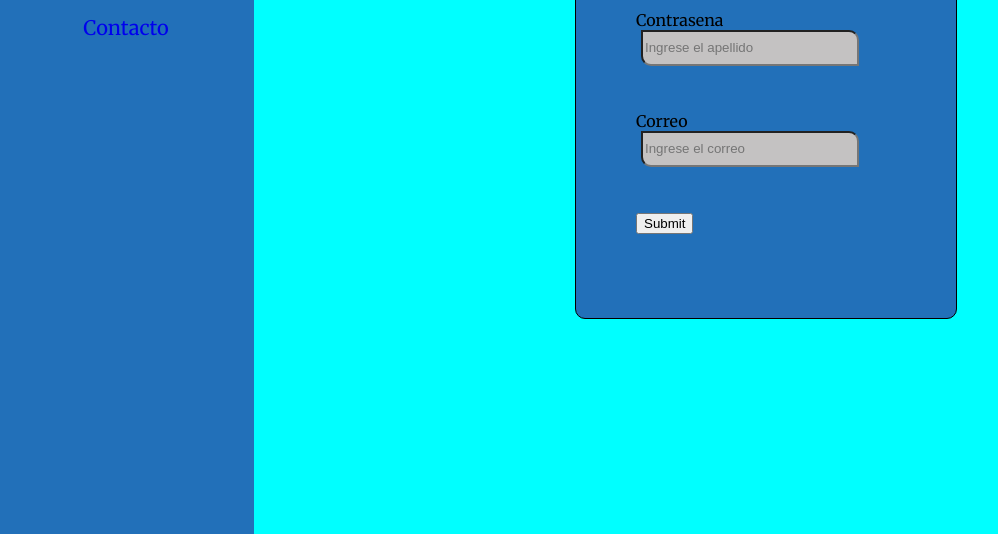
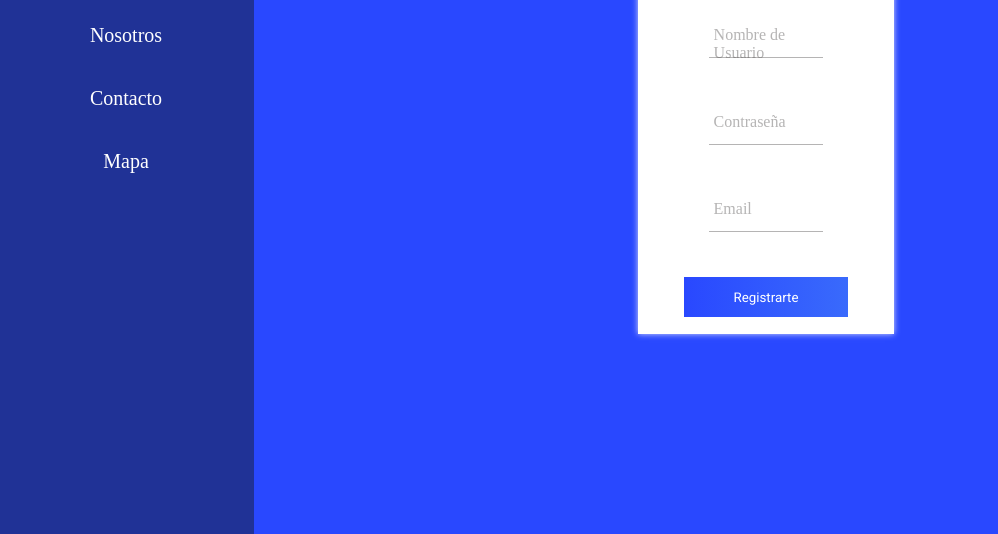
Before and after one commit to Grupo4-UPB-53413/SPRINT1, a plain HTML site: page registro.html in a window 1280 px wide. Shown: the part 266-800 px from the top of the page, without its empty margins (2-1000 px from the left). Drawn offline with Linux system fonts and the light colour scheme.

Commit message:
se modifica registro.html y estilos.css

```diff
--- a/css/estilos.css
+++ b/css/estilos.css
@@ -1,18 +1,42 @@
-@import url('https://fonts.googleapis.com/css2?family=Merriweather&display=swap');
+:root{
+    --colorTextos:#49454567;
+}
+
+*,
+::before,
+::after{
+    margin: 0;
+    padding: 0;
+    box-sizing: border-box;
+}
+#columna_izquierda{
+    background:#0e1644;
+    width: 20%;
+    height: 80%;
+    float:left;
+}
+/*
+body {
+  font-family: "Roboto";
+  background: #396afc;
+  background: -webkit-linear-gradient(to right, #2948ff, #396afc);
+  background: linear-gradient(to right, #2948ff, #396afc);
+  height: 650px;
+  display: flex;
+  justify-content: center;
+  align-items: center;
+}
+*/
 body   {
     padding: 0;
     margin: 0;
     font-family: Monaco, Consolas, "Lucida Console", monospace;
-    background-color: aqua;
+    background:#2948ff;
     word-wrap: break-word;
 }
-#columna_izquierda{
-    width: 20%;
-    height: 100%;
-    float:left;
-}
 #landing_navbar {
-    background-color:rgb(34, 112, 185);
+    /*background-color:rgb(34, 112, 185);*/
+    background:#203296;
     height:100%;
     width:20%;
     position: fixed;
@@ -23,8 +47,8 @@ body   {
     color:white;
 }
 #navbar_logo{
-    height: 100px;
-    width: 100px;
+    height: 250px;
+    width: 250px;
     display:block;
     margin:0 auto;
     text-align: center;
@@ -50,68 +74,23 @@ a:link{
     text-decoration: none;
     font-size: 20px;
     font-family: 'Merriweather', serif;
+    color: white;
 }
 a:visited {
     color: white;
   }
-#btn_Regis{
-    color: black;
-    text-decoration: none;
-    text-align: center;
-    /*font-size: 20px;*/
-    padding-top: 550px;
-}
-
 #columna_derecha{
-
     width: 80%;
     height: 100%;
-    background-color: aqua;
+    background:#2948ff;
     float:right;
     font-family: 'Merriweather', serif;
 }
-
-#formulario{
-   width: 380px;
-   height: 500px;
-   margin: 10px;
-   background: rgb(34, 112, 185);
-   border: solid 1px;
-   border-radius: 10px;
-   margin-left: auto;
-   margin-right: auto;
-
-}
-
-#formulario ul li{
-  text-align: lef;
-  list-style:none;
-  border-radius: 10px;
-  padding:20px;
-}
-
-#columna_derecha h1{
-   text-align: center;
-   color:black;
-}
-#formulario h2{
-    text-align: center;
-}
-
-.controlt{
-    width: 70%;
-    margin-bottom: 5px;
-    margin-left: 5px;
-    background: #c4c2c2;
-    /*border-radius: 20px;*/
-    height: 30px;
-    border-bottom-left-radius: 10px;
-    border-top-right-radius: 10px;
-}
 #contenedor{
+    padding-top: 150px;
     width:1000px;
     height:1000px;
-    background-color: aqua;
+    background:#2948ff;
     font-family: 'Merriweather', serif;
     margin-left: auto;
     margin-right: auto;
@@ -119,7 +98,7 @@ a:visited {
 #encabezado{
     width:1000px;
     height:30%;
-    background-color: aqua;
+    background:#2948ff;
     font-family: 'Merriweather', serif;
     margin-left: auto;
     margin-right: auto;
@@ -128,30 +107,147 @@ a:visited {
 #parrafo_izquierdo{
     width: 50%;
     height: 400px;
-    background-color: aqua;
+    background:#2948ff;
     float:left;
     font-family: 'Merriweather', serif;
-    text-align: center;
+    text-justify: auto;
 }
 
 #parrafo_derecho{
     width: 50%;
     height: 400px;
-    background-color: aqua;
+    background:#2948ff;
     float:right;
     font-family: 'Merriweather', serif;
+    text-justify: auto;
+}
+#logo3,#logo2{
+    padding-left:100px;
+    height: 300px;
+    width: 300px;
+    display:block;
+    margin:0 auto;
     text-align: center;
+    padding: 30px;
+}
+
+h1{
+    text-align: center;
+    font-weight: 700;
+}
+#formulario{
+    padding-top: 150px;
+}
+form{
+    background: #fff;
+    /*padding: 40px 0;*/
+    padding-top: 50px;
+    box-shadow: 0 0 6px 0 rgba(255, 255, 255, 0.8);
+    width:25%;
+    height:450px;
+    margin-left: auto;
+    margin-right: auto;
+}
+
+.form{
+    width:80%;
+    /*margin: auto;*/
+    margin-left: auto;
+    margin-right: auto;
+}
+
+form .grupo{
+    position: relative;
+    margin: 45px;
 }
 /*
-#parrafo_izquierdo p{
-    text-justify: auto;
+#formulario{
+    width: 380px;
+    height: 500px;
+    margin: 10px;
+    background: rgb(34, 112, 185);
+    border: solid 1px;
+    border-radius: 10px;
+    margin-left: auto;
+    margin-right: auto;
+
+ }
+
+ #formulario ul li{
+   text-align: lef;
+   list-style:none;
+   border-radius: 10px;
+   padding:20px;
+   color:white;
+ }
+ */
+input{
+    background:none;
+    color: #c6c6c6;
+    font-size: 18px;
+    padding: 10px 10px 10px 5px;
+    display: block;
+    width:100%;
+    border: none;
+    border-bottom: 1px solid var(--colorTextos);
 }
-#parrafo_derecho p{
-    text-justify: auto;
+
+input:focus{
+    outline: none;
+    color:#5e5d5d;
 }
-#navbar_logo2{
-    padding-left: 25%;
+
+label{
+    color: var(--colorTextos);
+    font-size: 16px;
+    position:absolute;
+    left:5px;
+    top: 10px;
+    transition: 0.5s ease-in-out all;
+    pointer-events: none;
 }
-#navbar_logo3{
-    padding-left: 25%;
-}*/
+
+input:focus~label,
+input:valid~label{
+    top: -14px;
+    font: size 12px;
+    color: #2196f3;
+
+}
+
+.barra{
+    position:relative;
+    display: block;
+    width:100%;
+}
+
+.barra::before{
+    content: "";
+    height: 2px;
+    width:0%;
+    bottom: 0;
+    position: absolute;
+    /*background: linear-gradient(to right, #2948ff, #396afc);*/
+    transition: 0.3s ease width;
+    left:0;
+}
+
+input:focus~.barra::before{
+    width:100%;
+}
+
+button{
+    font-family: 'Roboto';
+    background: #396afc;
+    background: -webkit-linear-gradient(to right, #2948ff, #396afc);
+    background: linear-gradient(to right, #2948ff, #396afc);
+    border: none;
+    display: block;
+    width:80%;
+    margin: 10px auto;
+    color: #fff;
+    height: 40px;
+    font: size 16px;
+    cursor: pointer;
+
+}
--- /dev/null
+++ b/otros/estilos.css
@@ -0,0 +1,171 @@
+@import url('https://fonts.googleapis.com/css2?family=Merriweather&display=swap');
+body   {
+    padding: 0;
+    margin: 0;
+    font-family: Monaco, Consolas, "Lucida Console", monospace;
+    background-color: rgb(139, 210, 231);
+    word-wrap: break-word;
+}
+#columna_izquierda{
+    width: 20%;
+    height: 80%;
+    float:left;
+}
+#landing_navbar {
+    background-color:rgb(34, 112, 185);
+    height:100%;
+    width:20%;
+    position: fixed;
+    min-height: 100px;
+
+}
+#landing_navbar ul li{
+    color:white;
+}
+#navbar_logo{
+    height: 100px;
+    width: 100px;
+    display:block;
+    margin:0 auto;
+    text-align: center;
+    padding: 30px;
+}
+
+#landing_navbar ul{
+    padding-bottom: 10rem;
+    padding-top: 5rem;
+    list-style:none;
+    padding-left: 6rem;
+    padding-right: 6rem;
+    color:#940b0b;
+    text-align: center;
+    padding: 20px;
+}
+
+#landing_navbar ul li{
+    padding:20px;
+    color:white;
+}
+a:link{
+    text-decoration: none;
+    font-size: 20px;
+    font-family: 'Merriweather', serif;
+}
+a:visited {
+    color: white;
+  }
+#btn_Regis{
+    color: black;
+    text-decoration: none;
+    text-align: center;
+    /*font-size: 20px;*/
+    padding-top: 150px;
+}
+#btn_enviar_registro,#btn_irRegistro{
+    border: rgb(167, 13, 13);
+    font-size: 8pt;
+    color: rgb(247, 242, 242);
+    background-color: #940b0b;
+    width: 100px;
+    height: 35px;
+    border-radius: 5px;
+}
+
+#columna_derecha{
+
+    width: 80%;
+    height: 100%;
+    background-color: rgb(139, 210, 231);
+    float:right;
+    font-family: 'Merriweather', serif;
+}
+
+#formulario{
+   width: 380px;
+   height: 500px;
+   margin: 10px;
+   background: rgb(34, 112, 185);
+   border: solid 1px;
+   border-radius: 10px;
+   margin-left: auto;
+   margin-right: auto;
+
+}
+
+#formulario ul li{
+  text-align: lef;
+  list-style:none;
+  border-radius: 10px;
+  padding:20px;
+  color:white;
+}
+
+#columna_derecha h1{
+   text-align: center;
+   color:black;
+}
+#formulario h2{
+    text-align: center;
+    color:white;
+}
+
+.controlt{
+    width: 70%;
+    margin-bottom: 5px;
+    margin-left: 5px;
+    background: #c4c2c2;
+    /*border-radius: 20px;*/
+    height: 30px;
+    border-bottom-left-radius: 10px;
+    border-top-right-radius: 10px;
+}
+#contenedor{
+    width:1000px;
+    height:1000px;
+    background-color: rgb(139, 210, 231);
+    font-family: 'Merriweather', serif;
+    margin-left: auto;
+    margin-right: auto;
+}
+#encabezado{
+    width:1000px;
+    height:30%;
+    background-color: rgb(139, 210, 231);
+    font-family: 'Merriweather', serif;
+    margin-left: auto;
+    margin-right: auto;
+}
+
+#parrafo_izquierdo{
+    width: 50%;
+    height: 400px;
+    background-color: rgb(139, 210, 231);
+    float:left;
+    font-family: 'Merriweather', serif;
+    text-justify: auto;
+}
+
+#parrafo_derecho{
+    width: 50%;
+    height: 400px;
+    background-color: rgb(139, 210, 231);
+    float:right;
+    font-family: 'Merriweather', serif;
+    text-justify: auto;
+}
+#logo3,#logo2{
+    padding-left: 100px;
+}
+/*
+#parrafo_izquierdo p{
+    text-justify: auto;
+}
+#parrafo_derecho p{
+    text-justify: auto;
+}
+#navbar_logo2{
+    padding-left: 25%;
+}
+#navbar_logo3{
+    padding-left: 25%;
+}*/
--- a/registro.html
+++ b/registro.html
@@ -1,11 +1,11 @@
 <!DOCTYPE html>
-<html lang="en">
+<html lang="es">
 <head>
     <meta charset="UTF-8">
-    <meta http-equiv="X-UA-Compatible" content="IE=edge">
     <meta name="viewport" content="width=device-width, initial-scale=1.0">
-    <link rel="stylesheet" type="text/css" href="css/estilos.css">
-    <title>Document</title>
+    <title>FORMULARIO DE REGISTRO</title>
+    <link rel="stylesheet" href="css/estilos.css">
+    <link href="https://fonts.googleapis.com/css?family=Roboto:300,400,500,700&display=swap"rel="stylesheet">
 </head>
 <body>
   <div id="columna_izquierda">
@@ -14,38 +14,34 @@
           <ul>
             <li><a href="#">Nosotros</a></li>
             <li><a href="#">Contacto</a></li>
+            <li><a href="#">Mapa</a></li>
           </ul>
 
     </nav>
-</div>
-<div id="columna_derecha">
-  <h1>Formulario de Inscripcion</h1>
+  </div>
+  <div id="columna_derecha">
 
-  <div id="formulario">
-    <h2>Registro</h2>
-    <form name="form_registro_usuario" action="index.html" method="GET">
-        <ul>
-          <li>
-            <label for="usuario">Usuario</label><br>
-            <input class="controlt" type="text" name="in_usuario" id="in_usuario" value=""
-            placeholder="Ingrese el nombre" size="30" maxlength="10" onInput="setCustomValidity('')" ><!--disabled se usa para bloquer el cuadro de texto -->
-          </li>
-          <li>
-            <label for="contrasena">Contrasena</label><br>
-            <input class="controlt" type="text" name="in_contrasena" id="in_contrasena" value=""
-            placeholder="Ingrese el apellido" size="20" maxlength="10" onInput="setCustomValidity('')"><!--disabled se usa para bloquer el cuadro de texto -->
-          </li>
-          <li>
-              <label for="Correo">Correo</label><br>
-              <input class="controlt" type="text" name="correo_text" id="correo_text" value=""
-              placeholder="Ingrese el correo" size="20" maxlength="10" onInput="setCustomValidity('')"><!--disabled se usa para bloquer el cuadro de texto -->
-          </li>
-          <li>
-              <input type="submit" id="btn_enviar_registro" name="enviar" onclick="subtotal()">
-          </li>
-      </ul>
-    </form>
+
+    <div id="formulario">
+        <form action="index.html" method="POST" id="“form_registro_usuario”">
+           <div class="form">
+                <h1>Registro</h1>
+                <div class="grupo">
+                  <input type="text"name"" id="in_usuario" required><span class="barra"></span>
+                  <label for="">Nombre de Usuario</label>
+                </div>
+                <div class="grupo">
+                  <input type="password"name"" id="in_contrasena" required><span class="barra"></span>
+                  <label for="">Contraseña</label>
+                </div>
+                <div class="grupo">
+                  <input type="email"name"" id="in_email" required><span class="barra"></span>
+                  <label for="">Email</label>
+                </div>
+                <button type="submit" name="" id="btn_enviar_registro">Registrarte</button>
+            </div>
+         </form>
+    </div>
   </div>
-</div>
 </body>
 </html>
```
Also changed, not shown: index.html (+2 -2 lines), otros/registro.html (added, +52 -0 lines), otros/estilos2.css (added), otros/index2.html (added).
